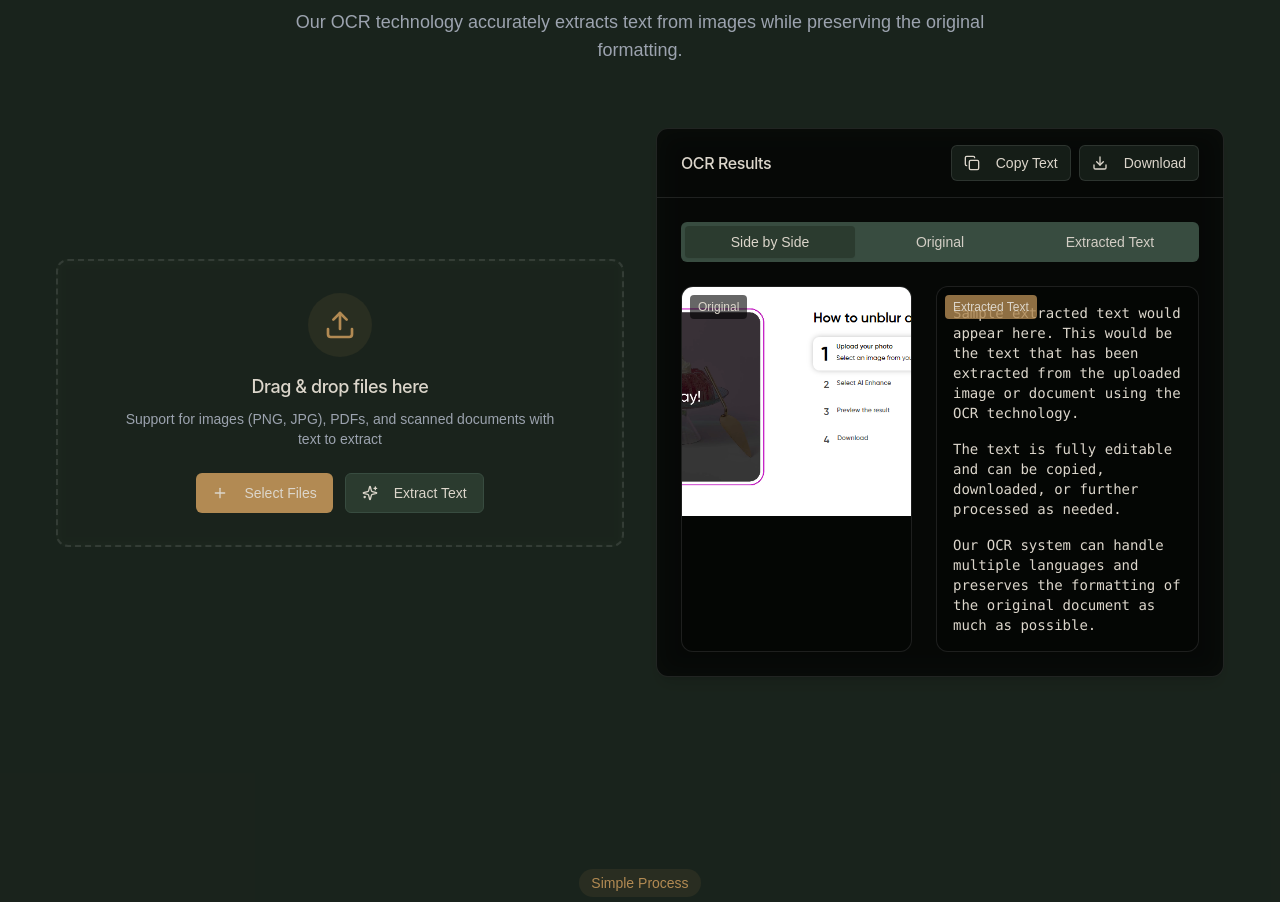
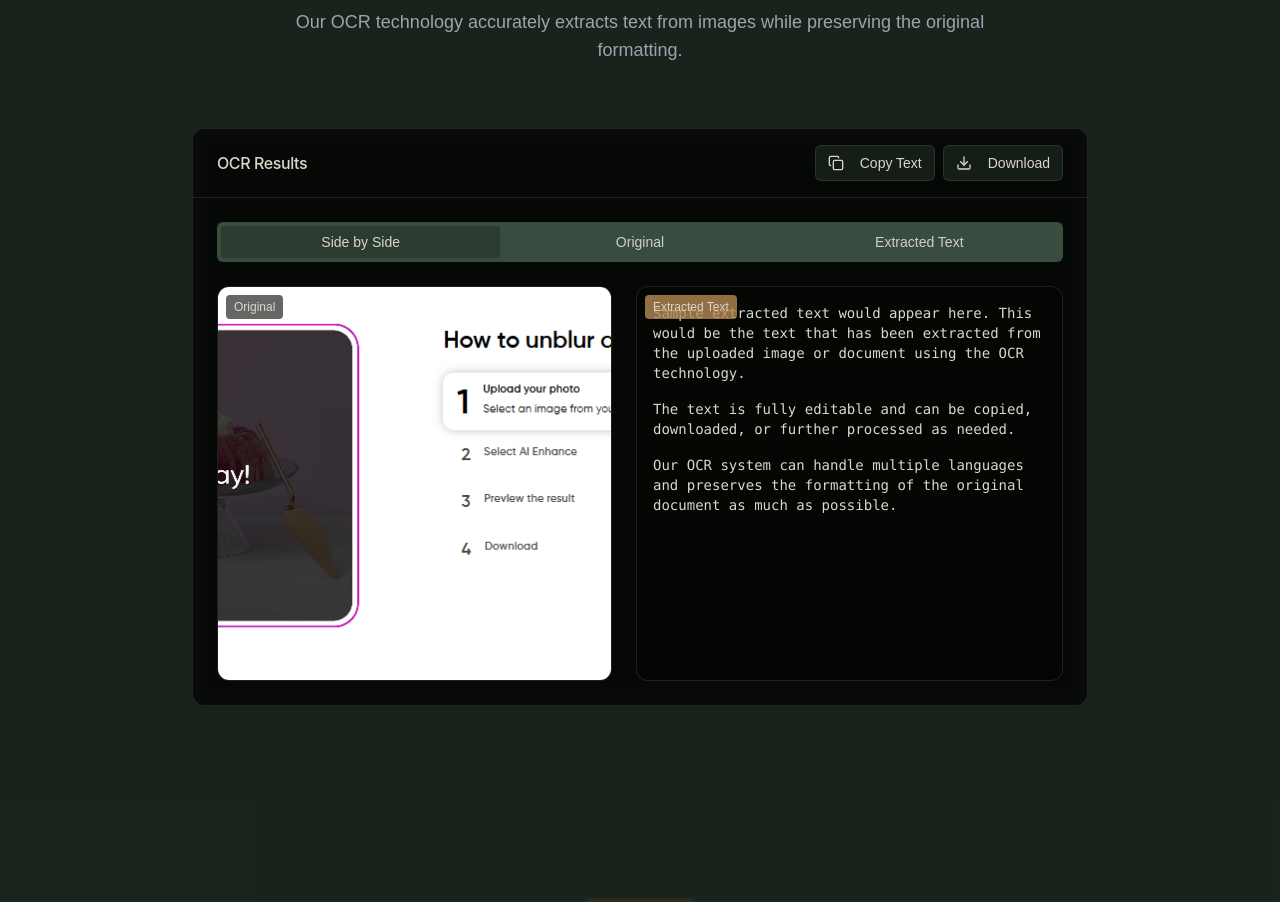
Before and after one commit to Poonam013/ocr-simply-dash, a React (Vite) app: page / in a window 1280 px wide. Shown: the part 960-1862 px from the top of the page. Built offline with nearby package versions, Linux system fonts and the light colour scheme; a web font is replaced by a local one.

Commit message:
Reverted to edit edt-5a652012-7e1c-4518-b29d-4eceb6899a29: "Add background gradient animation
Adds a background gradient animation component and integrates it into the application, removing the purple theme and adjusting color combinations for dark and light themes."

```diff
--- a/src/pages/Index.tsx
+++ b/src/pages/Index.tsx
@@ -62,7 +62,7 @@ const Index = () => {
         {/* Hero Section with Upload */}
         <Hero />
 
-        {/* Upload and Preview Section Side by Side */}
+        {/* Preview Section */}
         <section
           id="ocr-in-action"
           className="py-24 px-6 bg-black/40"
@@ -79,18 +79,7 @@ const Index = () => {
               </p>
             </div>
 
-            {/* Grid layout for side-by-side components */}
-            <div className="grid grid-cols-1 lg:grid-cols-2 gap-8">
-              {/* Upload Area - Left Side */}
-              <div className="flex items-center justify-center">
-                <UploadArea />
-              </div>
-
-              {/* Preview Window - Right Side */}
-              <div className="flex items-center justify-center">
-                <PreviewWindow />
-              </div>
-            </div>
+            <PreviewWindow />
           </div>
         </section>
 
```
